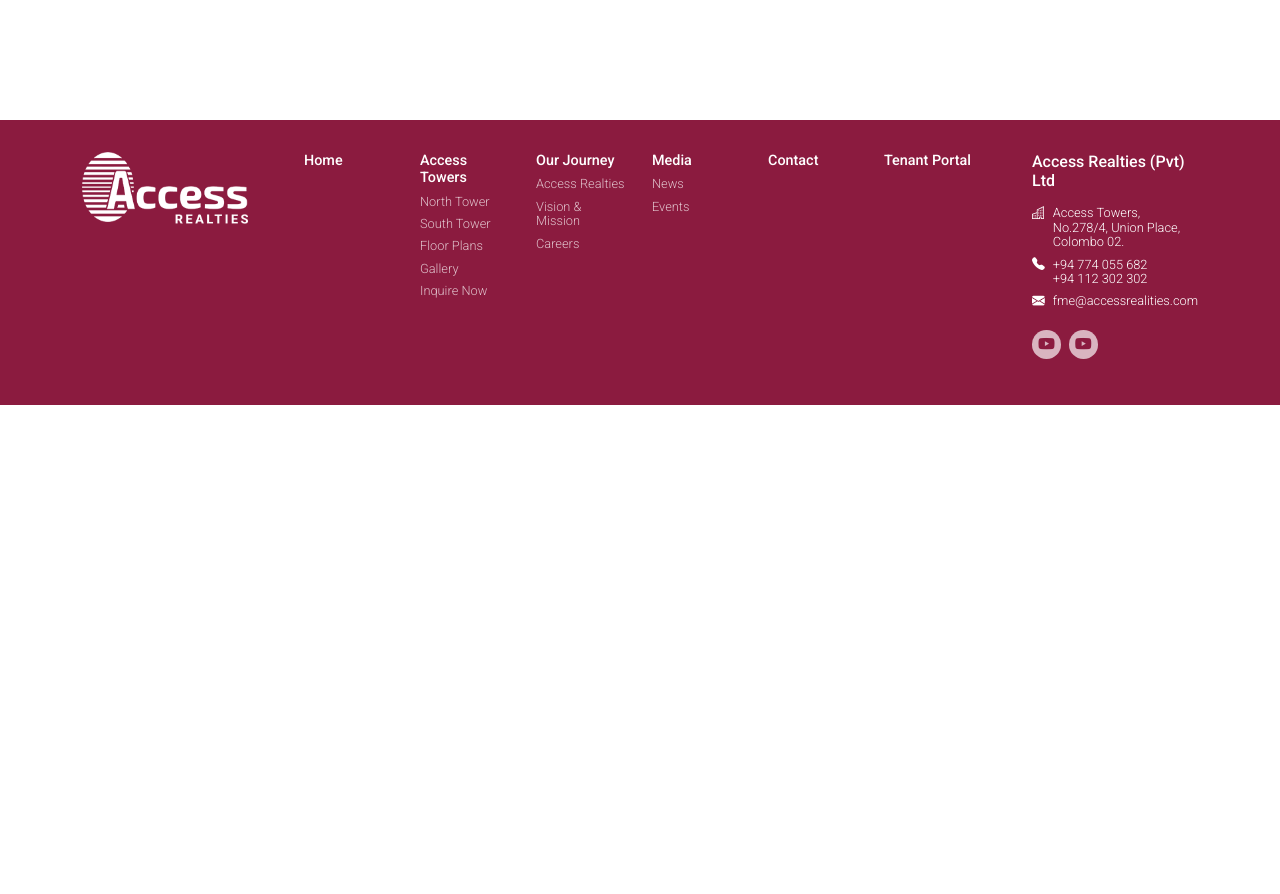
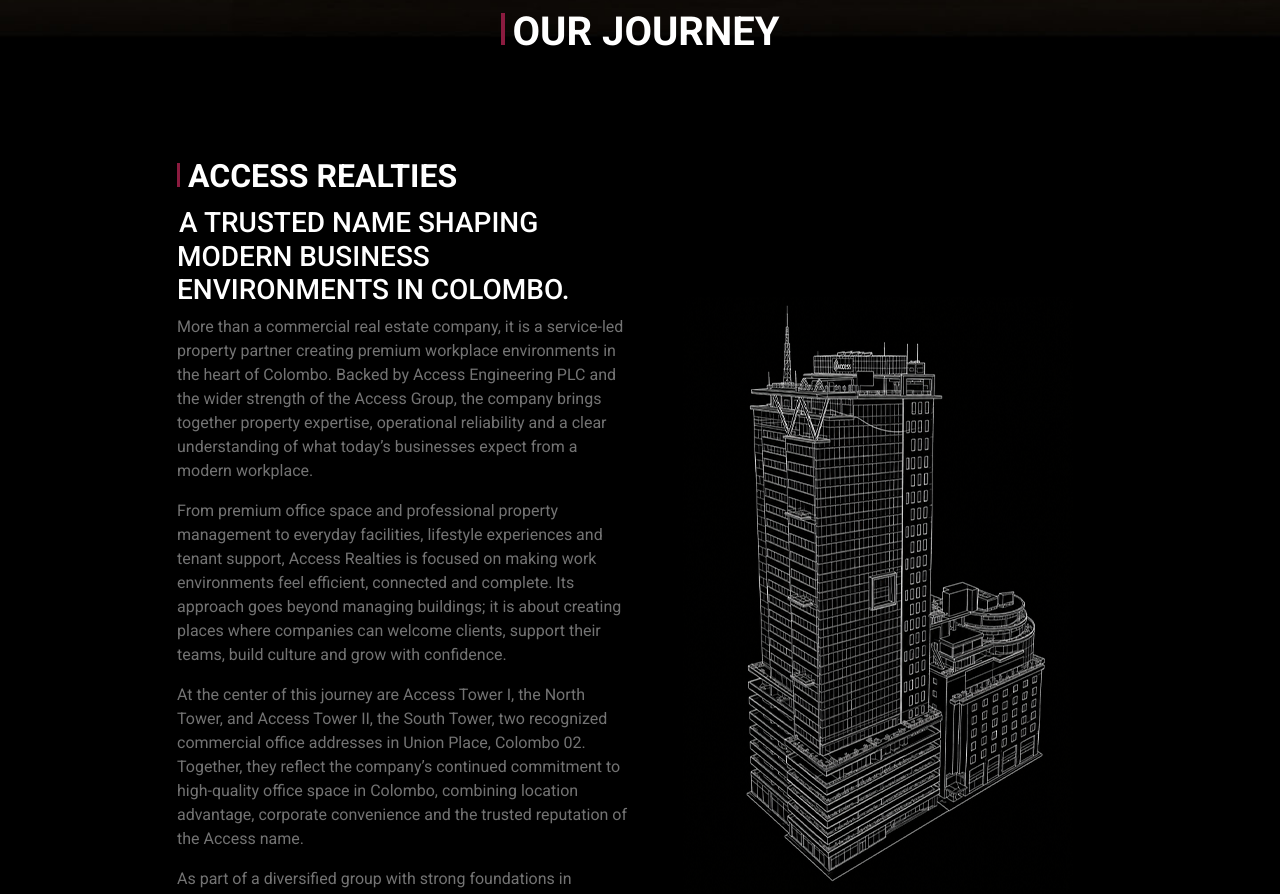
Before and after one commit to Kites-Global/accessrealities, a Next.js app: page /about-us/our-journey in a window 1280 px wide. Before the commit this address had no page. Shown: the part 680-1574 px from the top of the page. Before the commit the page ends 1085 px from the top, so only its background shows below. Built offline with nearby package versions, Linux system fonts and the light colour scheme.

Commit message:
added about-us/our-journey page

```diff
--- /dev/null
+++ b/src/app/about-us/our-journey/page.jsx
@@ -0,0 +1,53 @@
+import Image from "next/image";
+
+export default function OurJourney() {
+    return (
+        <>
+            <section className="our-journey-page-banner">
+                <div className="container">
+                    <div className="intro-itm">
+                        <h1>Our Journey</h1>
+                    </div>
+
+                </div>
+            </section>
+
+            <section className="our-journey-sec">
+                <div className="container">
+                    <div className="row intro-itm">
+                        <div className="col-md-1"></div>
+                        <div className="col-md-5">
+                            <h2>Access Realties</h2>
+                            <div className="sub-page-title">
+                                <h3>A trusted name shaping modern business environments in Colombo.</h3>
+                            </div>
+                            <p>More than a commercial real estate company, it is a service-led property partner creating premium workplace environments in the heart of Colombo. Backed by Access Engineering PLC and the wider strength of the Access Group, the company brings together property expertise, operational reliability and a clear understanding of what today’s businesses expect from a modern workplace.</p>
+                            <p>From premium office space and professional property management to everyday facilities, lifestyle experiences and tenant support, Access Realties is focused on making work environments feel efficient, connected and complete. Its approach goes beyond managing buildings; it is about creating places where companies can welcome clients, support their teams, build culture and grow with confidence.</p>
+                            <p>At the center of this journey are Access Tower I, the North Tower, and Access Tower II, the South Tower, two recognized commercial office addresses in Union Place, Colombo 02. Together, they reflect the company’s continued commitment to high-quality office space in Colombo, combining location advantage, corporate convenience and the trusted reputation of the Access name.</p>
+                            <p>As part of a diversified group with strong foundations in engineering, construction, property, technology, healthcare, automotive and other key sectors, Access Realties carries the confidence of a brand built on long-term value. Looking ahead, the company remains committed to evolving with the needs of modern organizations by enhancing workplace experiences, strengthening client service and developing future-ready commercial spaces that help businesses perform better, </p>
+                        </div>
+                        <div className="col-md-5 d-flex align-items-center justify-content-center">
+                            <div className="img-cont">
+                                <img src="/img/our-journey-img1.png" alt="access tower" className="img-fluid" />
+                            </div>
+                        </div>
+                        <div className="col-md-1"></div>
+                    </div>
+
+                    <div className="row intro-itm">
+                        <div className="col-md-1"></div>
+                        <div className="col-md-5">
+                            <h2>Our Vision</h2>
+                            <p>Lorem Ipsum is simply dummy text of the printing and typesetting industry. Lorem Ipsum has been the industry's standard dummy text ever since 1966, when designers at Letraset and James Mosley, the librarian at St Bride Printing Library in London, took a 1914 Cicero translation and scrambled it to make dummy text for Letraset's Body Type sheets. It has survived not only many decades, but also the leap into electronic typesetting, remaining essentially unchanged.</p>
+                        </div>
+                        <div className="col-md-5 mx-5">
+                            <h2>Mission</h2>
+                            <p>Lorem Ipsum is simply dummy text of the printing and typesetting industry. Lorem Ipsum has been the industry's standard dummy text ever since 1966, when designers at Letraset and James Mosley, the librarian at St Bride Printing Library in London, took a 1914 Cicero translation and scrambled it to make dummy text for Letraset's Body Type sheets.</p>
+                        </div>
+                        <div className="col-md-1"></div>
+                    </div>
+                </div>
+            </section>
+        </>
+    );
+}
--- a/src/app/components/Navbar.tsx
+++ b/src/app/components/Navbar.tsx
@@ -47,12 +47,11 @@
                             </li>
                             <li className="nav-item dropdown">
                                 <a className="nav-link dropdown-toggle" href="#" role="button" data-bs-toggle="dropdown" aria-expanded="false">
-                                    Our Journey
+                                    About Us
                                 </a>
                                 <ul className="dropdown-menu">
-                                    <li><a className="dropdown-item" href="#">Action</a></li>
-                                    <li><a className="dropdown-item" href="#">Another action</a></li>
-                                    <li><a className="dropdown-item" href="#">Something else here</a></li>
+                                    <li><a className="dropdown-item" href="/about-us/our-journey">Our Journey</a></li>
+                                    <li><a className="dropdown-item" href="#">Careers</a></li>
                                 </ul>
                             </li>
                             <li className="nav-item dropdown">
--- a/src/app/globals.css
+++ b/src/app/globals.css
@@ -736,6 +736,70 @@
   }
 }
 
+.our-journey-page-banner {
+  height: 100vh;
+  width: 100%;
+  background-image: url(/img/our-journey-banner.jpg);
+  background-repeat: no-repeat;
+  background-position: center;
+  background-size: cover;
+  padding: 5% 0;
+  display: flex;
+  justify-content: center;
+  align-items: end;
+
+  .intro-itm {
+    text-align: center;
+    color: #fff;
+
+    h1 {
+      text-transform: uppercase;
+      margin-bottom: .5rem;
+      font-weight: 700;
+      line-height: 2rem;
+    }
+  }
+}
+
+.our-journey-sec {
+  text-align: start;
+  background-color: #000;
+  padding-bottom: 3rem;
+
+  .intro-itm {
+    color: #fff;
+
+    .sub-page-title h3::before {
+      background-color: transparent;
+      margin-right: 0;
+    }
+
+    h2 {
+      margin-top: 2.5rem;
+      text-transform: uppercase;
+      margin-bottom: .5rem;
+      font-weight: 700;
+      line-height: 2rem;
+    }
+
+    h3 {
+      text-transform: uppercase;
+    }
+
+    p {
+      color: #737373;
+    }
+  }
+
+  .img-cont {
+    img {
+      object-fit: cover;
+      align-items: end;
+      justify-content: end;
+    }
+  }
+}
+
 @media (min-width: 768px) {
   .facility-carousel-cont {
     .facility-embla-carousel {
```
Also changed, not shown: public/img/our-journey-banner.jpg (added), public/img/our-journey-img1.png (added).
